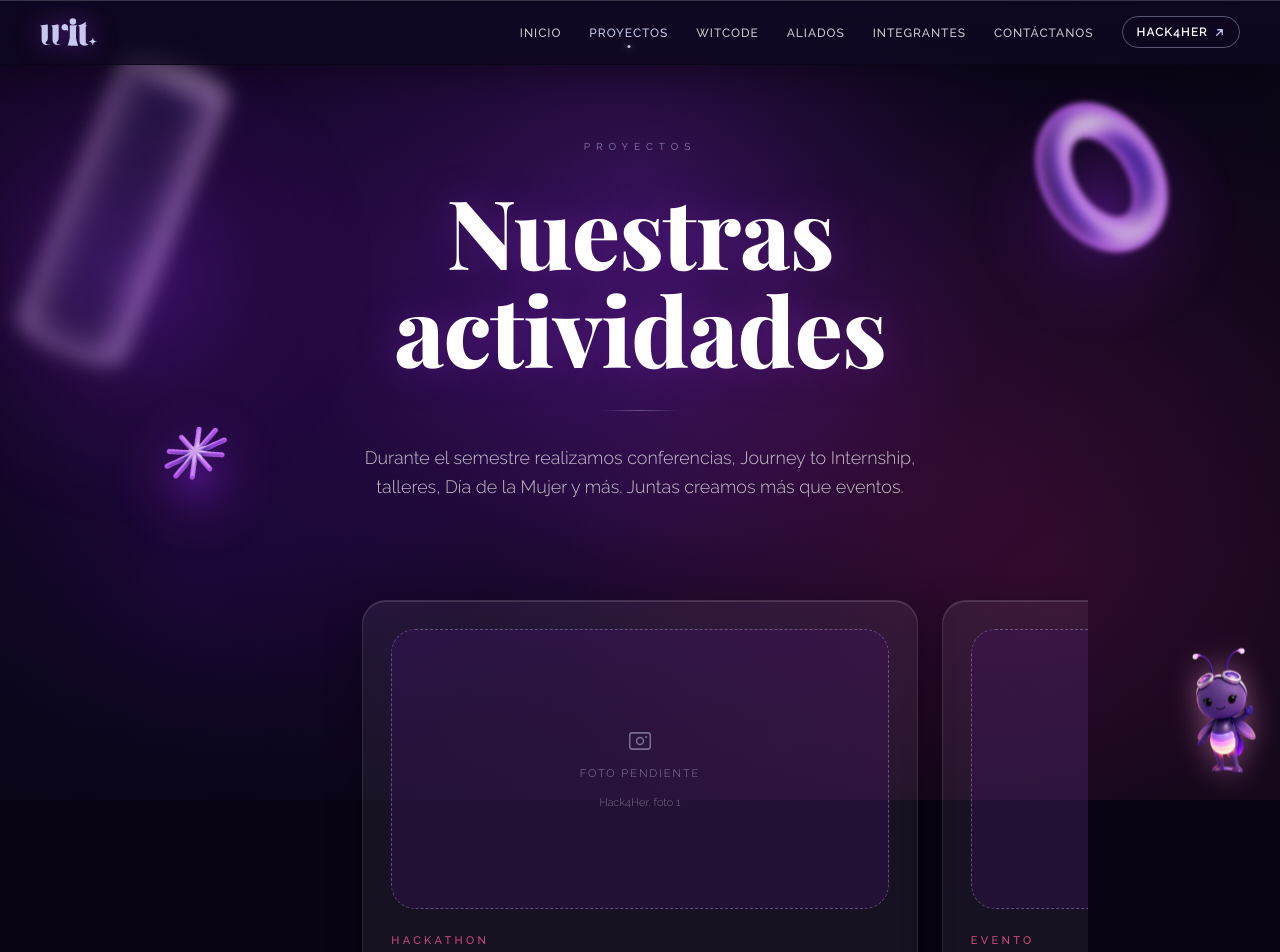
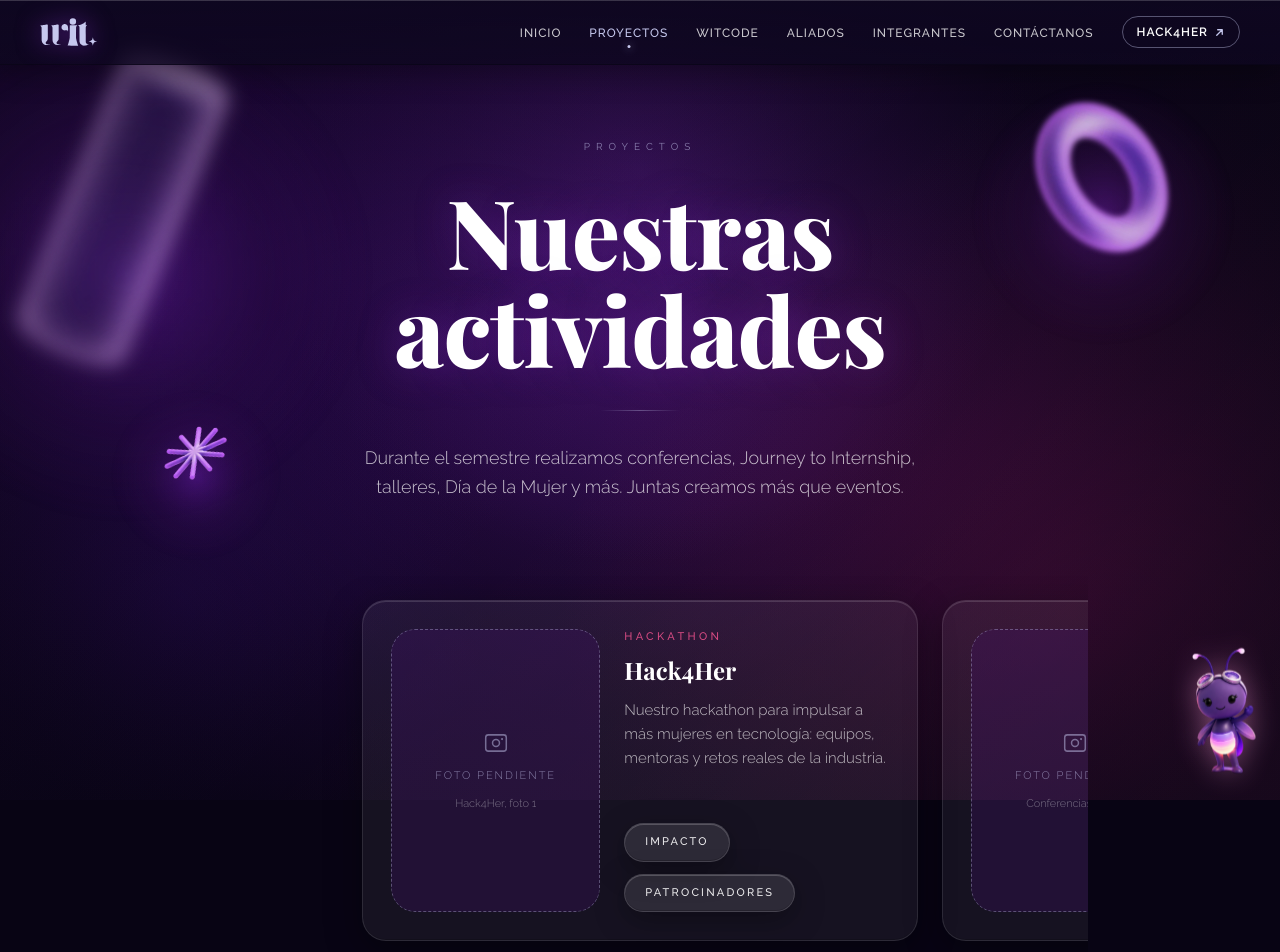
Before and after one commit to WIT-MTY/webpage-wit, a Next.js app: page /proyectos in a window 1280 px wide. Shown: the top 952 px of the page. Built offline with nearby package versions, Linux system fonts and the light colour scheme; a web font is replaced by a local one.

Commit message:
Finished to dos, loved it and can´t wait for more :D. Time to merge?

```diff
--- a/app/proyectos/page.tsx
+++ b/app/proyectos/page.tsx
@@ -360,27 +360,28 @@ function CardFace({ children }: { children: React.ReactNode }) {
 /**
  * Photo strip. With scroll markers: dots, no swipe (the carousel owns the swipe).
  * Without: CSS scroll-snap swipe + hint, as before. No photos: one PhotoFrame placeholder.
+ * Mobile: fixed 4:3 above the content. md+: left column, stretched to the content's height.
  */
 function PhotoStrip({ event }: { event: WitEvent }) {
   const photos: (string | null)[] = event.photos.length ? event.photos : [null]
   const many = photos.length > 1
   return (
-    <div className="relative">
+    <div className="relative md:min-h-64 md:w-[42%] md:shrink-0">
       <div
-        className={`flex snap-x snap-mandatory gap-3 overflow-x-auto [scrollbar-width:none] [&::-webkit-scrollbar]:hidden ${many ? 'wit-photos' : ''}`}
+        className={`flex snap-x snap-mandatory gap-3 overflow-x-auto [scrollbar-width:none] md:h-full [&::-webkit-scrollbar]:hidden ${many ? 'wit-photos' : ''}`}
         {...(many ? { tabIndex: 0, role: 'region', 'aria-label': `Fotos de ${event.title}` } : {})}
       >
         {photos.map((src, i) => (
           <div
             key={src ?? `empty-${i}`}
             data-label={`Foto ${i + 1} de ${photos.length}`}
-            className="wit-photo w-full shrink-0 snap-center"
+            className="wit-photo w-full shrink-0 snap-center md:h-full"
           >
             <PhotoFrame
               src={src}
               alt={`${event.title}, foto ${i + 1}`}
-              sizes="(min-width: 768px) 560px, 90vw"
-              className="aspect-[4/3] w-full md:aspect-[16/9]"
+              sizes="(min-width: 768px) 400px, 90vw"
+              className="aspect-[4/3] w-full md:aspect-auto md:h-full"
             />
           </div>
         ))}
@@ -397,8 +398,11 @@ function PhotoStrip({ event }: { event: WitEvent }) {
 function EventFront({ event }: { event: WitEvent }) {
   return (
     <CardFace>
+      {/* Mobile: photo on top, content below. md+: photo left, content right. */}
+      <div className="flex flex-1 flex-col gap-6 md:flex-row">
         <PhotoStrip event={event} />
-      <p className="mt-6 mb-0 text-[11px] font-medium uppercase tracking-[0.3em] text-wit-pink/80">{event.category}</p>
+        <div className="flex min-w-0 flex-1 flex-col">
+          <p className="m-0 text-[11px] font-medium uppercase tracking-[0.3em] text-wit-pink/80">{event.category}</p>
           <h3 className="mt-2 mb-0 font-display text-2xl font-bold text-white">{event.title}</h3>
           <p className="mt-3 mb-0 text-[15px] font-light leading-relaxed text-white/70">{event.description}</p>
           <div className="mt-auto flex flex-wrap gap-3 pt-7">
@@ -413,6 +417,8 @@ function EventFront({ event }: { event: WitEvent }) {
             <FlipLink slug={event.slug} side="sponsors">
               Patrocinadores
             </FlipLink>
+          </div>
+        </div>
       </div>
     </CardFace>
   )
```
Also changed, not shown: 1 other file (tests, documents, lock files or other folders). Lines whose indentation alone changed are shown as unchanged.
